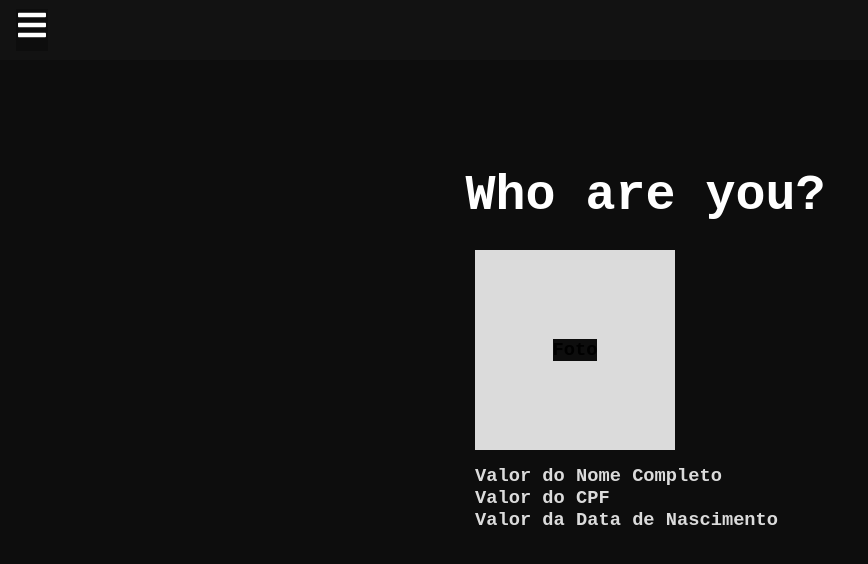
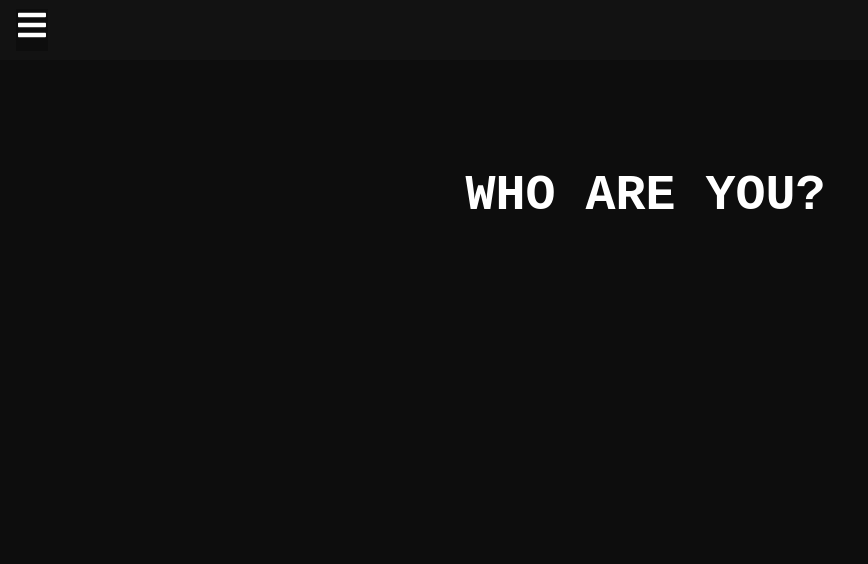
Before and after one commit to Igor-Cavalera/whoAreYou, a React (Create React App) app: page / in a window 1280 px wide. Shown: the top 564 px of the page, without its empty margins (0-868 px from the left). Built offline with nearby package versions, Linux system fonts and the light colour scheme.

Commit message:
organizando-aba-home

```diff
--- a/src/components/pages/Home.js
+++ b/src/components/pages/Home.js
@@ -3,22 +3,8 @@ function Home() {
     return (
         <>
             <div className="home">
-                <h1>Who are you?</h1>
+                <h1>WHO ARE YOU?</h1>
             </div>
-            <div className="fotoTest">
-                <h3>Foto</h3>
-            </div>
-        <div className="valoresResumo">
-            <div>
-               <h3> Valor do Nome Completo </h3>
-            </div>
-            <div>
-               <h3> Valor do CPF </h3>
-            </div>
-            <div>
-                <h3>Valor da Data de Nascimento</h3>
-            </div>
-        </div>
         </>
     )
 }
--- a/src/components/styles/Home.css
+++ b/src/components/styles/Home.css
@@ -7,21 +7,3 @@
     justify-content: center;
     font-size: 25px;
 }
-
-/* AJUSTAR COM DISPLAY FLEX */
-
-.fotoTest {
-    display: flex;
-    flex-direction: column;
-    justify-content: center;
-    align-items: center;
-    margin-left: 475px;
-    background: #dbdbdb;
-    width: 200px;
-    height: 200px;
-  }
-
-.valoresResumo {
-    color: #dbdbdb;
-    margin: 15px 0 0 475px;
-}
```
Also changed, not shown: src/components/styles/Salvos.css (added).
